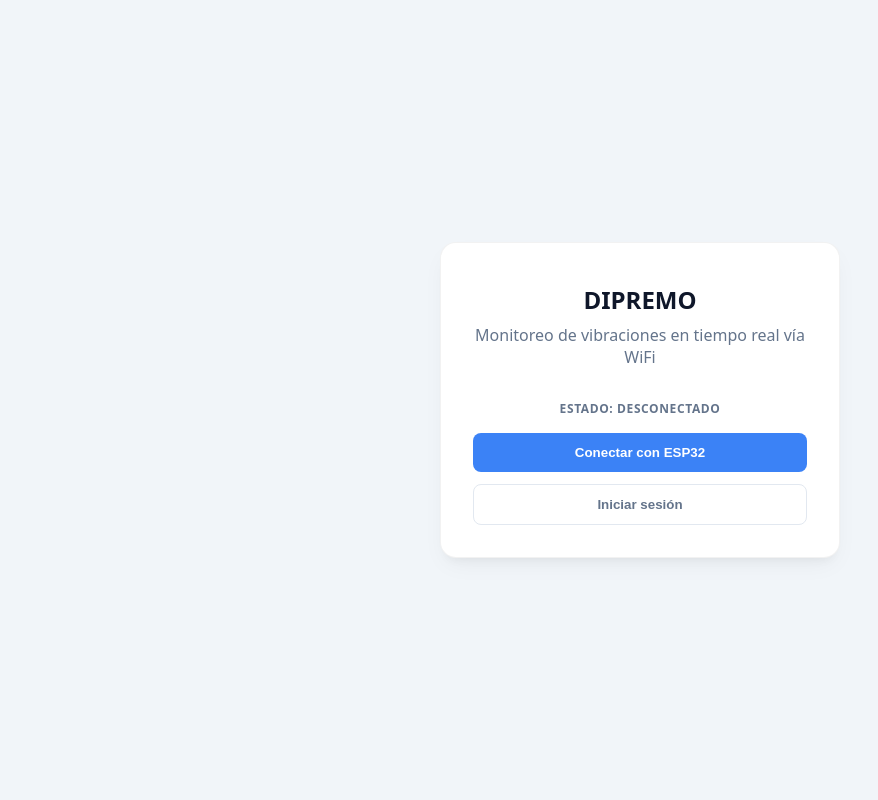
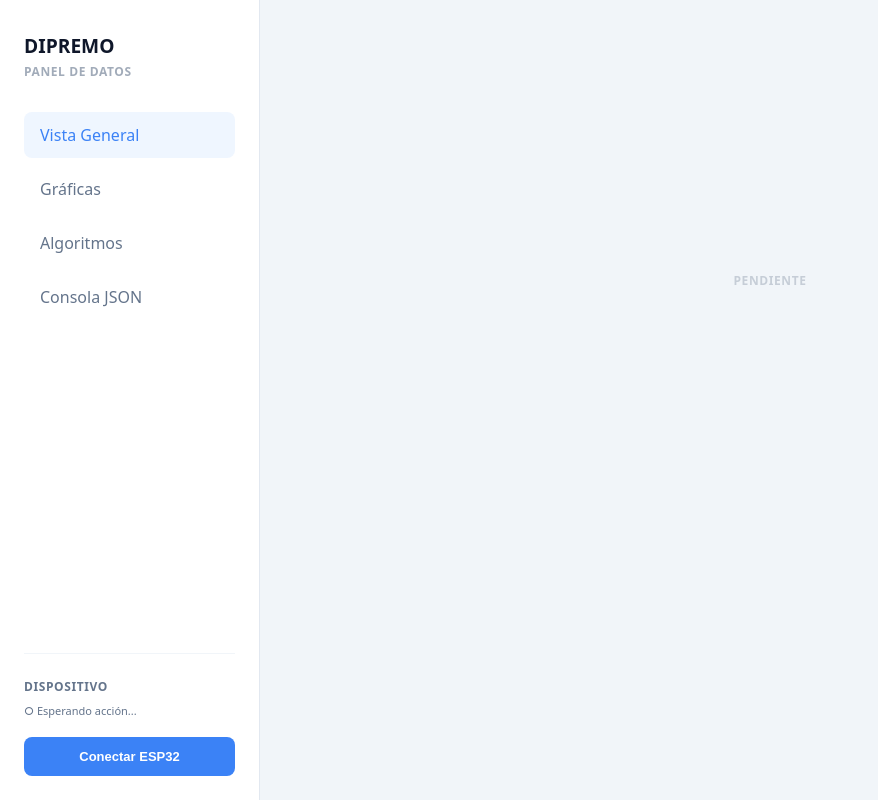
Before and after one commit to UFzDev/Dipremo, a React (Vite) app: page / in a window 1280 px wide. Shown: the whole page, without its empty margins (0-878 px from the left). Built offline with nearby package versions, Linux system fonts and the light colour scheme.

Commit message:
Eliminacion de la pantalla inicial

```diff
--- a/src/App.tsx
+++ b/src/App.tsx
@@ -1,6 +1,5 @@
 import { useState } from 'react'
 import { connectToESP, type ESPData, type ConnectionStatus, STATUS } from './lib/connection'
-import Connection from './components/Connection/Connection'
 import Dashboard from './components/Dashboard/Dashboard'
 
 function App() {
@@ -20,15 +19,16 @@
     setData(null)
   }
 
-  const handleSetup = () => {
-    setStatus(STATUS.CONNECTED)
-  }
-
-  if (status === STATUS.CONNECTED) {
-    return <Dashboard data={data} onDisconnect={handleDisconnect} />
-  }
-
-  return <Connection status={status} onConnect={handleConnect} onSetup={handleSetup} />
+  // Siempre renderizamos el Dashboard para una experiencia directa
+  return (
+    <Dashboard
+      data={data}
+      status={status}
+      onConnect={handleConnect}
+      onDisconnect={handleDisconnect}
+    />
+  )
 }
 
+
 export default App
--- a/src/components/Connection/Connection.css
+++ /dev/null
@@ -1,5 +0,0 @@
-/* src/components/Connection/Connection.css */
-.connection-card {
-  max-width: 400px;
-  width: 100%;
-}
--- a/src/components/Connection/Connection.tsx
+++ /dev/null
@@ -1,45 +0,0 @@
-import { STATUS, type ConnectionStatus } from '../../lib/connection'
-import './Connection.css'
-
-type ConnectionProps = {
-  status: ConnectionStatus;
-  onConnect: () => void;
-  onSetup: () => void;
-};
-
-function Connection({ status, onConnect, onSetup }: ConnectionProps) {
-  return (
-    <div className="flex-center">
-      <div className="card connection-card">
-        <h1>DIPREMO</h1>
-        <p className="mb-8">
-          Monitoreo de vibraciones en tiempo real vía WiFi
-        </p>
-
-        <div className="label-sm mb-4">
-          Estado: {status}
-        </div>
-
-        <button
-          className="btn btn-primary w-full"
-          onClick={onConnect}
-          disabled={status === STATUS.CONNECTING}
-        >
-          {status === STATUS.DISCONNECTED ? "Conectar con ESP32" : "Reintentar conexión"}
-        </button>
-
-        <button className="btn btn-ghost w-full" style={{ marginTop: '0.75rem' }} onClick={onSetup}>
-          Iniciar sesión
-        </button>
-
-        {status === STATUS.ERROR && (
-          <span className="text-error">
-            Error de conexión. Asegúrate de estar conectado a la red <b>ESP32_DIPREMO</b>.
-          </span>
-        )}
-      </div>
-    </div>
-  );
-}
-
-export default Connection;
--- a/src/components/Dashboard/Dashboard.tsx
+++ b/src/components/Dashboard/Dashboard.tsx
@@ -1,5 +1,5 @@
 import { useState } from 'react'
-import type { ESPData } from '../../lib/connection'
+import type { ESPData, ConnectionStatus } from '../../lib/connection'
 
 // Sub-componentes
 import Sidebar from './Sidebar'
@@ -10,12 +10,15 @@
 
 type DashboardProps = {
   data: ESPData | null;
+  status: ConnectionStatus;
+  onConnect: () => void;
   onDisconnect: () => void;
 };
 
 export type Tab = 'overview' | 'charts' | 'math' | 'raw';
 
-function Dashboard({ data, onDisconnect }: DashboardProps) {
+function Dashboard({ data, status, onConnect, onDisconnect }: DashboardProps) {
+
   const [activeTab, setActiveTab] = useState<Tab>('overview');
 
   const renderContent = () => {
@@ -39,6 +42,8 @@
         activeTab={activeTab}
         setActiveTab={setActiveTab}
         data={data}
+        status={status}
+        onConnect={onConnect}
         onDisconnect={onDisconnect}
       />
 
--- a/src/components/Dashboard/Sidebar.tsx
+++ b/src/components/Dashboard/Sidebar.tsx
@@ -1,13 +1,18 @@
-import type { ESPData } from '../../lib/connection'
+import { STATUS, type ESPData, type ConnectionStatus } from '../../lib/connection'
 
 type SidebarProps = {
   activeTab: string;
   setActiveTab: (tab: any) => void;
   data: ESPData | null;
+  status: ConnectionStatus;
+  onConnect: () => void;
   onDisconnect: () => void;
 };
 
-function Sidebar({ activeTab, setActiveTab, data, onDisconnect }: SidebarProps) {
+function Sidebar({ activeTab, setActiveTab, data, status, onConnect, onDisconnect }: SidebarProps) {
+  const isConnected = status === STATUS.CONNECTED;
+  const isConnecting = status === STATUS.CONNECTING;
+
   return (
     <aside className="sidebar">
       <div className="sidebar-header">
@@ -44,8 +49,11 @@
 
       <div className="sidebar-footer">
         <div className="label-sm" style={{ marginBottom: '0.5rem' }}>Dispositivo</div>
+
+        {isConnected ? (
+          <>
             <div style={{ fontSize: '11px', fontWeight: 600, color: 'var(--text-main)', marginBottom: '0.25rem', wordBreak: 'break-all' }}>
-          ID: {data?.device_id || 'SIN CONEXIÓN'}
+              ID: {data?.device_id || 'Conectado (Sin Datos)'}
             </div>
             <div style={{ fontSize: '10px', color: 'var(--text-muted)', marginBottom: '1.2rem' }}>
               Boot Count: {data?.boot_id ?? '--'}
@@ -53,8 +61,23 @@
             <button className="btn btn-ghost w-full" onClick={onDisconnect} style={{ fontSize: '13px' }}>
               Desconectar
             </button>
+          </>
+        ) : (
+          <>
+            <div style={{ fontSize: '11px', color: status === STATUS.ERROR ? 'var(--error)' : 'var(--text-muted)', marginBottom: '1.2rem', fontWeight: 500 }}>
+              {status === STATUS.ERROR ? '● Error de conexión' : '○ Esperando acción...'}
             </div>
-
+            <button
+              className="btn btn-primary w-full"
+              onClick={onConnect}
+              disabled={isConnecting}
+              style={{ fontSize: '13px' }}
+            >
+              {isConnecting ? 'Conectando...' : 'Conectar ESP32'}
+            </button>
+          </>
+        )}
+      </div>
     </aside>
   );
 }
--- a/src/components/Dashboard/views/RawView.tsx
+++ b/src/components/Dashboard/views/RawView.tsx
@@ -7,9 +7,119 @@
 function RawView({ data }: RawViewProps) {
   return (
     <section>
-      <pre style={{ background: '#1e293b', color: '#94a3b8', padding: '1.5rem', borderRadius: '8px', fontSize: '11px', border: '1px solid #334155', maxHeight: '60vh', overflowY: 'auto' }}>
-        {JSON.stringify(data, null, 2)}
-      </pre>
+      <div className="mb-8">
+        <div className="label-sm mb-4">Consola JSON en Tiempo Real</div>
+        <pre style={{
+          background: '#1e293b',
+          color: '#94a3b8',
+          padding: '1.5rem',
+          borderRadius: '8px',
+          fontSize: '11px',
+          border: '1px solid #334155',
+          maxHeight: '200px',
+          overflowY: 'auto'
+        }}>
+          {JSON.stringify(data, null, 2)}
+        </pre>
+      </div>
+
+      <style>{`
+        .grid-telemetry {
+          display: grid;
+          grid-template-columns: repeat(auto-fill, minmax(180px, 1fr));
+          gap: 1rem;
+        }
+        .card-mini {
+          padding: 1rem;
+          text-align: left;
+          background: white;
+          border: 1px solid #e2e8f0;
+          border-radius: 0.5rem;
+        }
+        .section-title {
+          font-size: 11px;
+          color: var(--primary);
+          font-weight: 700;
+          text-transform: uppercase;
+          margin: 1.5rem 0 1rem 0;
+          border-left: 3px solid var(--primary);
+          padding-left: 0.5rem;
+        }
+      `}</style>
+
+      {/* Identidad y Conexión */}
+      <div className="section-title">Conexión</div>
+      <div className="grid-telemetry">
+        <div className="card-mini">
+          <div className="label-sm">Device ID</div>
+          <div style={{ fontWeight: 600, fontSize: '14px' }}>{data?.device_id || '--'}</div>
+        </div>
+        <div className="card-mini">
+          <div className="label-sm">Boot ID</div>
+          <div style={{ fontWeight: 700, fontSize: '18px' }}>{data?.boot_id ?? '--'}</div>
+        </div>
+        <div className="card-mini">
+          <div className="label-sm">WiFi RSSI</div>
+          <div style={{ fontWeight: 700, fontSize: '18px', color: '#8b5cf6' }}>{data?.diag.rssi_dbm ?? '--'} dBm</div>
+        </div>
+        <div className="card-mini">
+          <div className="label-sm">Uptime</div>
+          <div style={{ fontWeight: 700, fontSize: '18px' }}>{(data?.uptime_ms ? (data.uptime_ms / 1000).toFixed(1) : '--')} s</div>
+        </div>
+      </div>
+
+      {/* Muestreo */}
+      <div className="section-title">Parámetros de Muestreo</div>
+      <div className="grid-telemetry">
+        <div className="card-mini">
+          <div className="label-sm">Sample ID</div>
+          <div style={{ fontWeight: 700, fontSize: '18px' }}>{data?.sample_id?.toLocaleString() ?? '--'}</div>
+        </div>
+        <div className="card-mini">
+          <div className="label-sm">Sample Rate</div>
+          <div style={{ fontWeight: 700, fontSize: '18px', color: '#ec4899' }}>{data?.sample_rate_hz ?? '--'} Hz</div>
+        </div>
+        <div className="card-mini">
+          <div className="label-sm">Delta (Δt)</div>
+          <div style={{ fontWeight: 700, fontSize: '18px', color: '#f59e0b' }}>{data?.delta_ms.toFixed(2) ?? '--'} ms</div>
+        </div>
+      </div>
+
+      {/* Sensores RAW */}
+      <div className="section-title">Aceleración Cruda</div>
+      <div className="grid-telemetry">
+        <div className="card-mini">
+          <div className="label-sm">Eje X</div>
+          <div style={{ fontWeight: 800, fontSize: '22px', color: '#3b82f6' }}>{data?.raw.x ?? '--'}</div>
+        </div>
+        <div className="card-mini">
+          <div className="label-sm">Eje Y</div>
+          <div style={{ fontWeight: 800, fontSize: '22px', color: '#10b981' }}>{data?.raw.y ?? '--'}</div>
+        </div>
+        <div className="card-mini">
+          <div className="label-sm">Eje Z</div>
+          <div style={{ fontWeight: 800, fontSize: '22px', color: '#f97316' }}>{data?.raw.z ?? '--'}</div>
+        </div>
+      </div>
+
+      {/* Estado del Sistema */}
+      <div className="section-title">Datos del Microcontrolador</div>
+      <div className="grid-telemetry">
+        <div className="card-mini">
+          <div className="label-sm">Temperatura</div>
+          <div style={{ fontWeight: 700, fontSize: '18px' }}>{data?.diag.temp_c.toFixed(1) ?? '--'} °C</div>
+        </div>
+        <div className="card-mini" style={{ opacity: data?.diag.i2c_error_count ? 1 : 0.5 }}>
+          <div className="label-sm">Errores I2C</div>
+          <div style={{ fontWeight: 700, fontSize: '18px', color: (data?.diag.i2c_error_count ?? 0) > 0 ? '#ef4444' : 'inherit' }}>
+            {data?.diag.i2c_error_count ?? '--'}
+          </div>
+        </div>
+        <div className="card-mini">
+          <div className="label-sm">Free Heap</div>
+          <div style={{ fontWeight: 700, fontSize: '16px' }}>{data?.diag.free_heap.toLocaleString() ?? '--'} B</div>
+        </div>
+      </div>
     </section>
   );
 }
```
Lines whose indentation alone changed are shown as unchanged.
